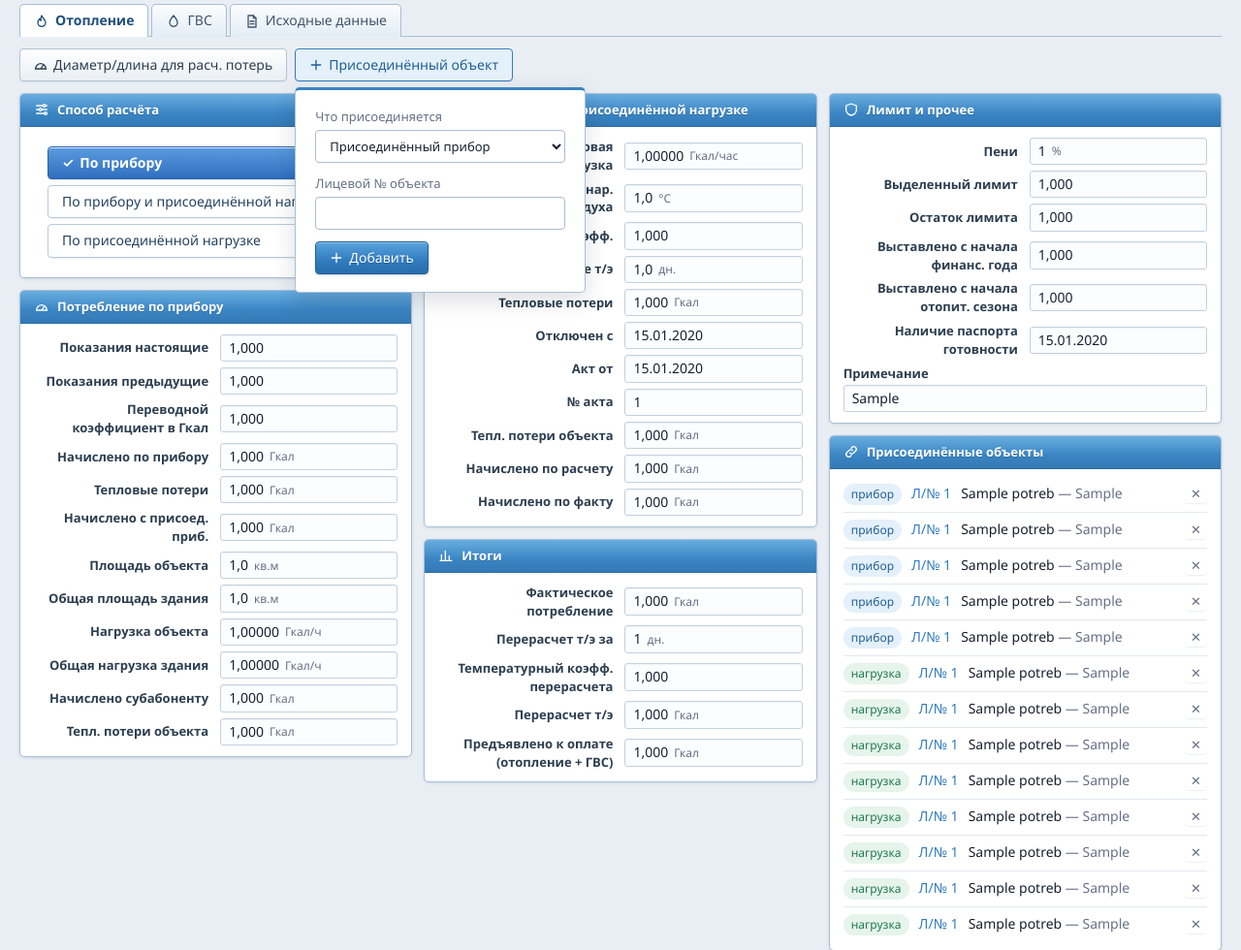
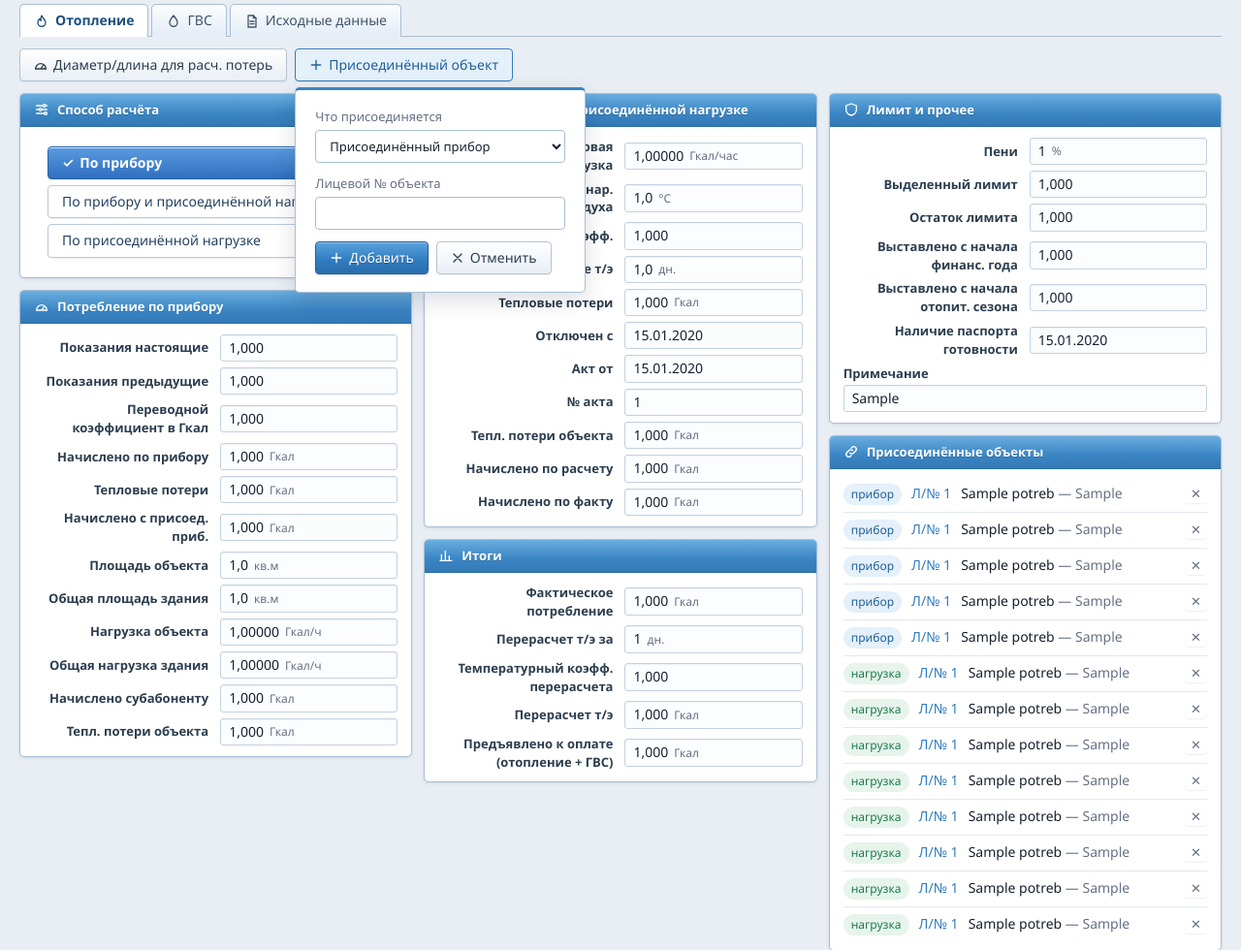
Before and after one commit to pisotskiin-del/Urtelo-web, a Django app: page /abonents/1/ in a window 1280 px wide, after a click on "Присоединённый объект". Shown: the part 500-1480 px from the top of the page at 97% size. Run offline with Django 5.2, Linux system fonts and the light colour scheme; a user stored in the database is signed in; tables that the repository leaves empty hold one stand-in row (values such as "Sample post").

Commit message:
Присоединённый объект: кнопка «Отменить»; «способ расчёта» в окне подтверждения
Co-Authored-By: Claude Opus 5.5 <noreply@anthropic.com>
Claude-Session: https://claude.ai/code/session_01397UqS6qPoUUfyixe1Jaao

```diff
--- a/abonents/templates/abonents/_card.html
+++ b/abonents/templates/abonents/_card.html
@@ -11,7 +11,8 @@
     <form method="post" action="{% url 'abonents:prisoed' p.potreb_id %}" class="card">{% csrf_token %}
       <label>Что присоединяется <select name="kind">{% for k, label in prisoed_kinds %}<option value="{{ k }}">{{ label }}</option>{% endfor %}</select></label>
       <label>Лицевой № объекта <input name="ls" inputmode="numeric" required></label>
-      <button class="primary">{% icon "plus" %} Добавить</button>
+      <div class="buttons"><button class="primary">{% icon "plus" %} Добавить</button>
+        <button type="button" onclick="var d=this.closest('details'); d.open=false; d.querySelector('form').reset()">{% icon "x" %} Отменить</button></div>
     </form></details>{% endif %}</div>
 {% elif tab == "ishod" %}<p class="tabtools"><a class="button" href="{% url 'abonents:teplosch' p.potreb_id %}">{% icon "gauge" %} Информация по теплосчетчику</a></p>{% endif %}{% endif %}
 <div class="kgroups">
@@ -24,7 +25,7 @@
     </form>
     <dialog class="confirm" id="sposob-confirm"><form method="dialog">
       <h3>{% icon "settings" %} Изменение способа расчёта</h3>
-      <p>Вы действительно хотите изменить тип расчёта на «<b class="to"></b>»?</p>
+      <p>Вы действительно хотите изменить способ расчёта на «<b class="to"></b>»?</p>
       <div class="buttons"><button value="yes" class="primary">Да</button><button value="no">Нет</button></div>
     </form></dialog>
     <script>
--- a/static/css/app.css
+++ b/static/css/app.css
@@ -298,3 +298,4 @@ dialog.confirm h3 { margin: 0; padding: 10px 16px; color: #fff; font-size: 15px;
 dialog.confirm p { padding: 16px; margin: 0; }
 dialog.confirm .buttons { display: flex; gap: 8px; justify-content: flex-end; padding: 0 16px 16px; }
 dialog.confirm .buttons button { min-width: 80px; }
+.add-pop .buttons { display:flex; gap:8px; }
```
